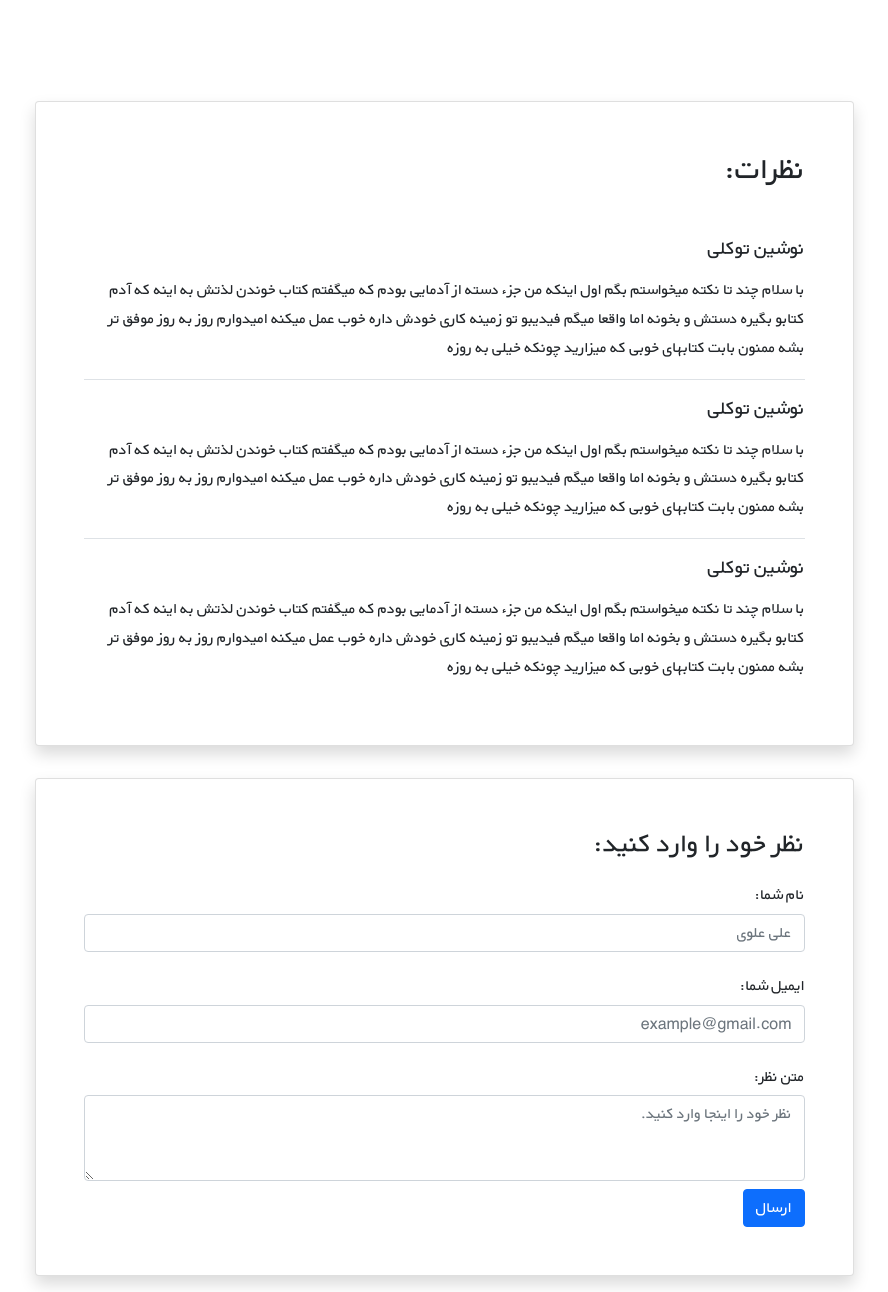
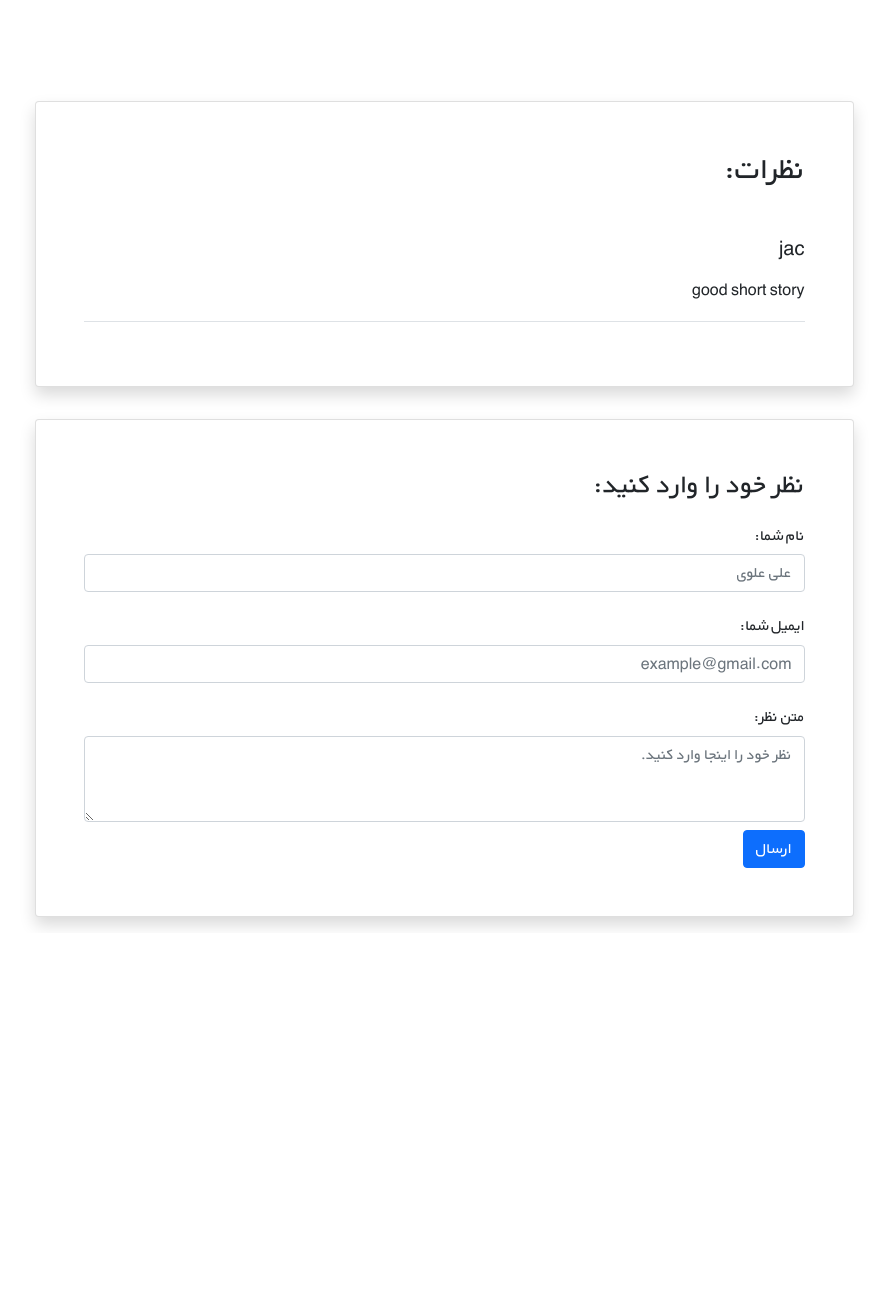
Before and after one commit to jacob6209/django_store_bookstore_project, a Django app: page /books/1/ in a window 1280 px wide. Shown: the part 924-2216 px from the top of the page, without its empty margins (196-1084 px from the left). After the commit the page ends 1852 px from the top, so only its background shows below. Run offline with Django 4.2, Linux system fonts and the light colour scheme; data comes from the database, SQL or seed files in the repository.

Commit message:
render book comments in book detail

```diff
--- a/books/admin.py
+++ b/books/admin.py
@@ -4,7 +4,7 @@ from .models import Comment
 
 @admin.register(Comment)
 class CommentAdmin(admin.ModelAdmin):
-    list_display = ('user','book','text','datetime_create',)
+    list_display = ('user','bok','text','datetime_create',)
 
 
 admin.site.register(book)
--- a/books/models.py
+++ b/books/models.py
@@ -17,9 +17,11 @@ class book(models.Model):
 
 class Comment(models.Model):
      user=models.ForeignKey(get_user_model(),on_delete=models.CASCADE)
-     book=models.ForeignKey(book,on_delete=models.CASCADE,related_name="comments")
+     bok=models.ForeignKey(book,on_delete=models.CASCADE,related_name='comments')
      text=models.TextField()
+
+
      datetime_create=models.DateTimeField(auto_now_add=True)
 
-     # def __str__(self):
-     #      return f'{self.user}:{self.text}'
+     def __str__(self):
+          return self.text
--- a/books/templates/books/book_detail.html
+++ b/books/templates/books/book_detail.html
@@ -5,9 +5,10 @@
 
 {% block page_title %}جزئیات کتاب {{ book.title }} {% endblock %}
 
-{% block content %}
 
 
+
+{% block content %}
 
     <div class="container mt-5" dir="rtl">
         <div class="">
@@ -17,8 +18,8 @@
                         <div class="col-xs-12 col-md-3 d-flex justify-content-center">
                             <div>
                                 {% if book.cover %}
-                                    <img  class="shadow" src="{{ book.cover.url }}"
-                                          class="img-fluid rounded-start" alt="...">
+                                    <img class="shadow" src="{{ book.cover.url }}"
+                                         class="img-fluid rounded-start" alt="...">
                                 {% else %}
                                     <img src="{% static 'images/no_cover.jpg' %} "
                                          class="img-fluid rounded-start" alt="...">
@@ -28,11 +29,11 @@
                         <div class="col-xs-12 col-md-6 text-center text-md-end mt-md-1 mt-4">
                             <h1>{{ book.title }}</h1>
                             <h5 class="small my-1"><span class="text-muted">نویسنده: </span>{{ book.author }}</h5>
-                            <a  href="{% url 'book_update' book.id %}">ویرایش</a>
+                            <a href="{% url 'book_update' book.id %}">ویرایش</a>
                             <span>
                                 |
                             </span>
-                            <a  href="{% url 'book_delete' book.id %}">حذف</a>
+                            <a href="{% url 'book_delete' book.id %}">حذف</a>
                         </div>
                         <div class="col-xs-12 col-md-3 d-flex flex-column">
                             <h3 class="align-self-center pt-2 text-muted align-self-md-end">
@@ -51,33 +52,12 @@
                 <div class="d-flex justify-content-center">
                     <div class="card shadow my-3 p-5 w-sm-75 w-100">
                         <h2 class="mb-5">نظرات:</h2>
-                        <div class="border-bottom mb-3">
-                            <h5 class="mb-3">نوشین توکلی</h5>
-                            <p>با سلام چند تا نکته میخواستم بگم اول اینکه من جزء دسته از آدمایی بودم که میگفتم کتاب
-                                خوندن لذتش
-                                به اینه که آدم کتابو بگیره دستش و بخونه اما واقعا میگم فیدیبو تو زمینه کاری خودش داره
-                                خوب عمل
-                                میکنه امیدوارم روز به روز موفق تر بشه ممنون بابت کتابهای خوبی که میزارید چونکه خیلی به
-                                روزه</p>
-                        </div>
-                        <div class="border-bottom mb-3">
-                            <h5 class="mb-3">نوشین توکلی</h5>
-                            <p>با سلام چند تا نکته میخواستم بگم اول اینکه من جزء دسته از آدمایی بودم که میگفتم کتاب
-                                خوندن لذتش
-                                به اینه که آدم کتابو بگیره دستش و بخونه اما واقعا میگم فیدیبو تو زمینه کاری خودش داره
-                                خوب عمل
-                                میکنه امیدوارم روز به روز موفق تر بشه ممنون بابت کتابهای خوبی که میزارید چونکه خیلی به
-                                روزه</p>
-                        </div>
-                        <div>
-                            <h5 class="mb-3">نوشین توکلی</h5>
-                            <p>با سلام چند تا نکته میخواستم بگم اول اینکه من جزء دسته از آدمایی بودم که میگفتم کتاب
-                                خوندن لذتش
-                                به اینه که آدم کتابو بگیره دستش و بخونه اما واقعا میگم فیدیبو تو زمینه کاری خودش داره
-                                خوب عمل
-                                میکنه امیدوارم روز به روز موفق تر بشه ممنون بابت کتابهای خوبی که میزارید چونکه خیلی به
-                                روزه</p>
-                        </div>
+                        {% for comment in comments %}
+                            <div class="border-bottom mb-3">
+                                <h5 class="mb-3">{{ comment.user.username }}</h5>
+                                <p>{{ comment.text|linebreaks }}</p>
+                            </div>
+                        {% endfor %}
                     </div>
                 </div>
 
--- a/books/urls.py
+++ b/books/urls.py
@@ -1,9 +1,9 @@
 from django.urls import path
-from .views import BookListView, BookDetailView, BookCreateView,BookUpdateView,BookDeleteView
+from .views import BookListView, BookCreateView,BookUpdateView,BookDeleteView,book_detail_view
 
 urlpatterns = [
     path("", BookListView.as_view(), name="book_list"),
-    path("<int:pk>/", BookDetailView.as_view(), name="book_detail"),
+    path("<int:pk>/",book_detail_view, name="book_detail"),
     path("new/", BookCreateView.as_view(), name="book_create"),
     path("<int:pk>/edite/", BookUpdateView.as_view(), name="book_update"),
     path("<int:pk>/delete/", BookDeleteView.as_view(), name="book_delete"),
--- a/books/views.py
+++ b/books/views.py
@@ -1,6 +1,6 @@
 from django.views import generic
 from django.urls import reverse_lazy
-
+from django.shortcuts import get_object_or_404,render
 from .models import book
 
 class BookListView(generic.ListView):
@@ -10,9 +10,17 @@ class BookListView(generic.ListView):
     context_object_name = 'books'
 
 
-class BookDetailView(generic.DetailView):
-    model = book
-    template_name = 'books/book_detail.html'
+# class BookDetailView(generic.DetailView):
+#     model = book
+#     template_name = 'books/book_detail.html'
+
+def book_detail_view(request,pk):
+    # get book object
+    bok=get_object_or_404(book,pk=pk)
+    # get book comments
+    book_comments=bok.comments.all()
+    return render(request,'books/book_detail.html',{'book':bok,'comments':book_comments})
+
 
 class BookCreateView(generic.CreateView):
     model = book
```
Also changed, not shown: books/migrations/0006_rename_book_comment_bok.py (added), db.sqlite3.
